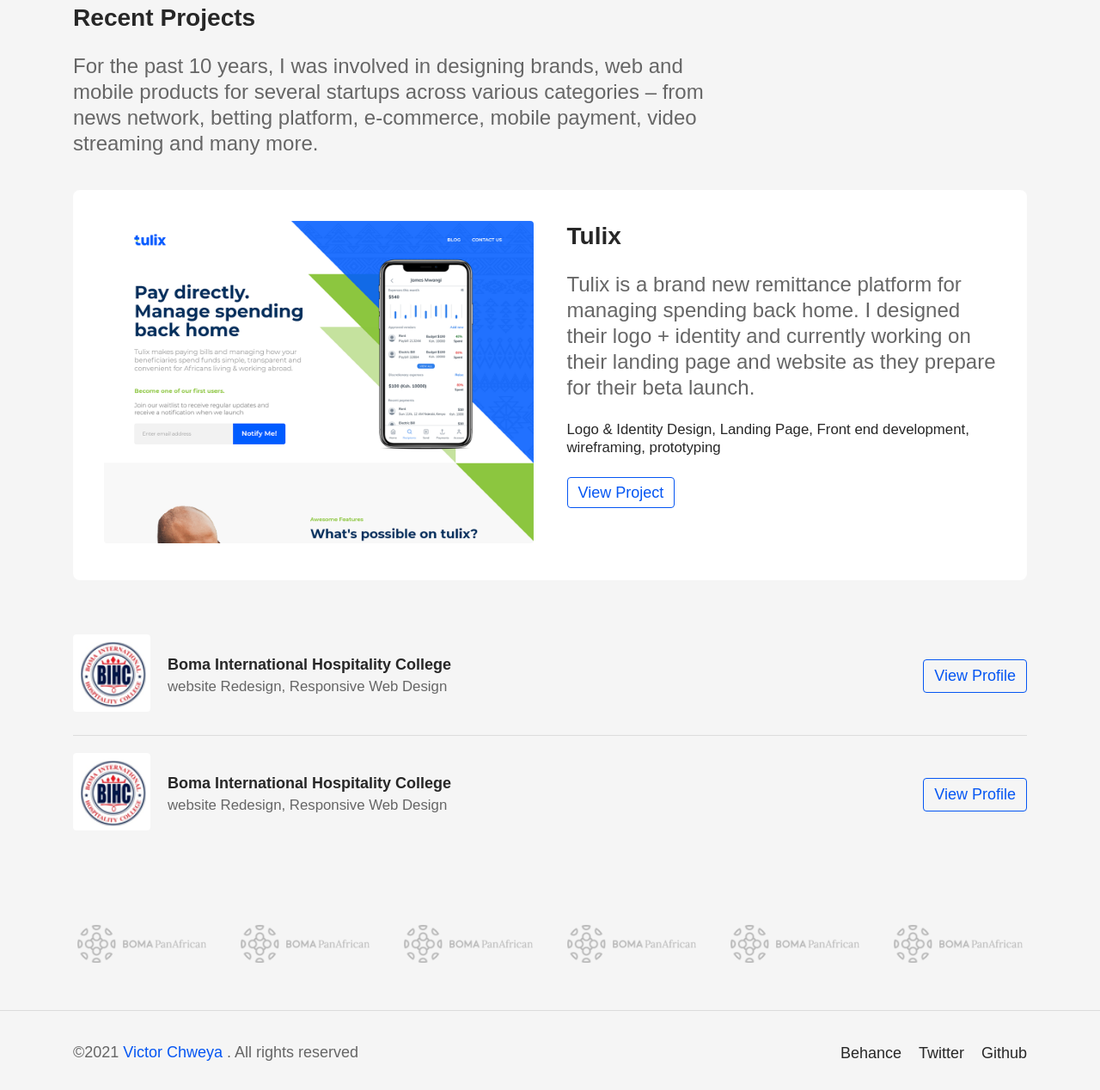
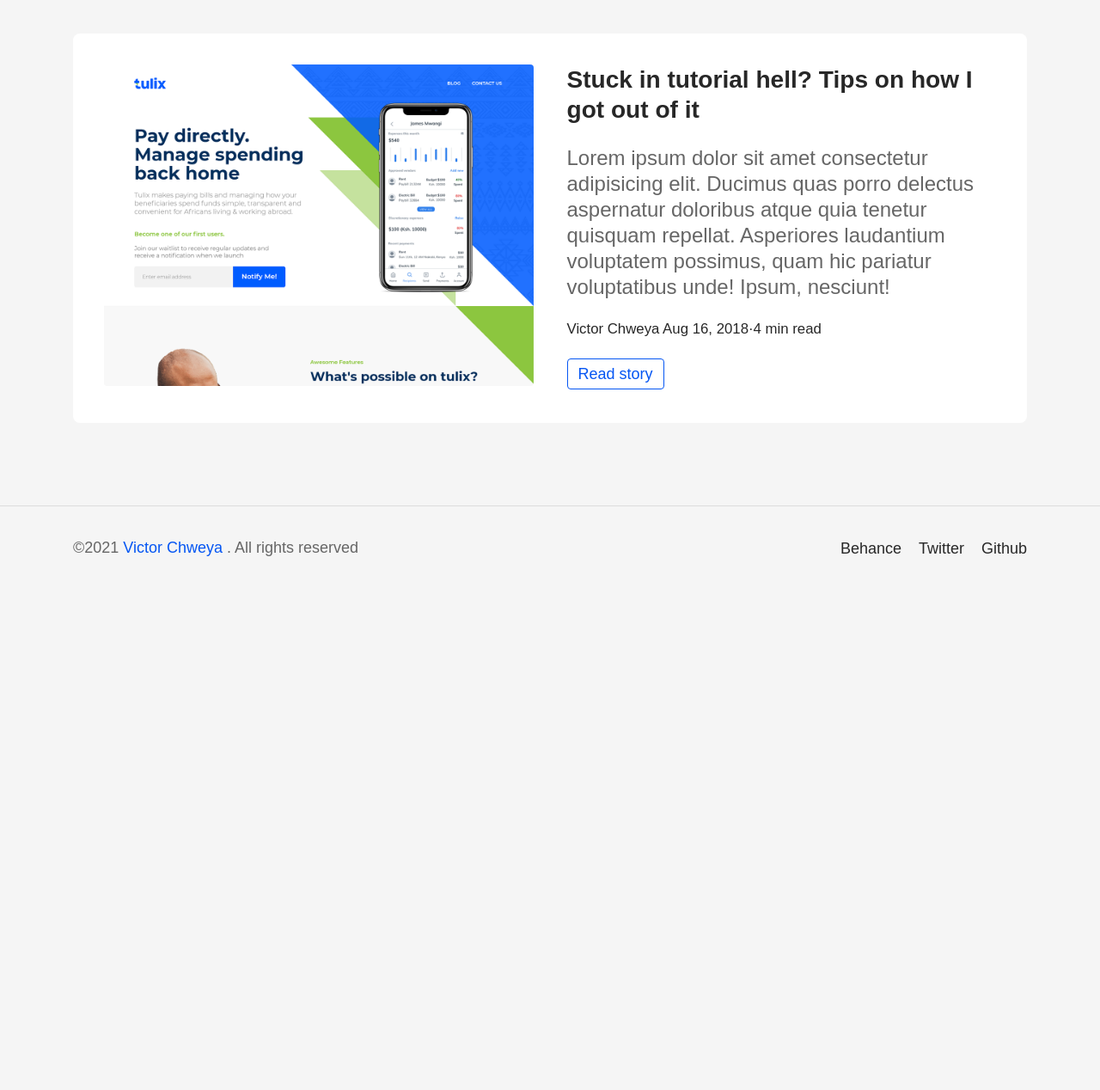
Before and after one commit to victor-chweya/victor-udacity-project-1, a plain HTML site: page blog.html in a window 1280 px wide. Shown: the part 719-1987 px from the top of the page at 86% size. After the commit the page ends 1400 px from the top, so only its background shows below. Drawn offline with Linux system fonts and the light colour scheme.

Commit message:
updated blog page

```diff
--- a/assets/css/style.css
+++ b/assets/css/style.css
@@ -83,7 +83,7 @@ hr {
     color: var(--black);
     margin: 0 10px;
     text-decoration: none;
-    font-size: .75rem;
+    font-size: 0.75rem;
 }
 .push-right {
     margin-left: auto;
@@ -125,7 +125,7 @@ main {
 .btn {
     background: var(--blue);
     color: white;
-    padding: .5rem 1rem;
+    padding: 0.5rem 1rem;
     border: 1px solid var(--blue);
     border-radius: 4px;
     text-align: center;
@@ -137,8 +137,8 @@ main {
     border: 1px solid var(--blue);
 }
 .btn-small {
-    padding: .3rem .5rem;
-    font-size: .75rem;
+    padding: 0.3rem 0.5rem;
+    font-size: 0.75rem;
 }
 .margin-top {
     margin-top: 2rem;
@@ -147,8 +147,9 @@ main {
     display: flex;
     flex-flow: column wrap;
     background: white;
-    padding: .5rem;
+    padding: 0.5rem;
     border-radius: 8px;
+    margin-bottom: 2rem;
 
 }
 .card > figure {
@@ -218,7 +219,7 @@ main {
     padding-bottom: 30px;
 }
 .copyright {
-    font-size: .75rem;
+    font-size: 0.75rem;
     margin-top: 5px;
 }
 
--- a/blog.html
+++ b/blog.html
@@ -3,9 +3,8 @@
 <head>
     <meta charset="UTF-8">
     <meta name="viewport" content="width=device-width, initial-scale=1.0">
-    <title>Victor Chweya - Designer & Front End Developer</title>
-    <!-- <link rel="preconnect" href="https://fonts.gstatic.com">
-    <link href="https://fonts.googleapis.com/css2?family=Noto+Sans:wght@400;700&display=swap" rel="stylesheet"> -->
+    <title>Victor Chweya - Blog</title>
+
     <link rel="stylesheet" href="./assets/css/style.css">
 </head>
 
@@ -23,81 +22,35 @@
     </header>
     <main class="container">
       <div class="col-two-thirds header">
-        <h1 class="lead-intro">Hello I'm Victor Chweya, a Designer and Front End Developer.</h1>
-        <p class="lead">I specialise in visual design, interaction design, brand identity design, user interface design, user experience design and core front end technologies HTML, CSS & Javascript. Able to take ideas from concept to production. Guitarist for <a href="https://parkinglotgrass.com" rel="noopener" target="_blank">Parkinglotgrass</a>.</p>
-        <a href="mailto:victorchwey@avicdesign.com" class="btn">Get In Touch</a>
-        <a href="./chweya-cv.pdf"class="btn btn-outline" download="Victor Chweya CV">Download CV</a>
+        <h1 class="lead-intro">Blog</h1>
       </div>
 
-    <figure class="profile-img">
-        <img src="./assets/img/chweya-profile-pic.jpg" alt="victor-chweya" class="img-responsive">
-    </figure>
 
-      <div class="col-two-thirds margin-top">
-        <h3>Recent Projects</h3>
-        <p>For the past 10 years, I was involved in designing brands, web and mobile products for several startups across various categories – from news network, betting platform, e-commerce, mobile payment, video streaming and many more.</p>
-    </div>
     <div class="col col-full">
         <div class="card">
             <figure>
                 <img src="./assets/img/portfolio/tulix.png" alt="" class="img-responsive">
             </figure>
             <div class="card-body">
-                <h3>Tulix</h3>
-                <p>Tulix is a brand new remittance platform for managing spending back home. I designed their logo + identity and currently working on their landing page and website as they prepare for their beta launch.</p>
-                <p class="meta">Logo & Identity Design, Landing Page, Front end development, wireframing, prototyping</p>
-                <a href="https://www.behance.net/gallery/111426711/Tulix-Landing-Page-Design" class="btn btn-outline btn-small" rel="noopener" target="_blank">View Project</a>
+                <h3>How I got into UI/UX Design and Front End Development</h3>
+                <p>It was in 2010 after working two years at Freight company straight out of university that I quit my job to figure out what I wanted to do with my life. I couldn't see myself working a desk job from 8 to 5 doing repetitive tasks.</p>
+                <p class="meta">Victor Chweya Aug 16, 2018·4 min read</p>
+                <a href="./blog-post-1.html" class="btn btn-outline btn-small">Read story</a>
+            </div>
+        </div>
+        <div class="card">
+            <figure>
+                <img src="./assets/img/portfolio/tulix.png" alt="" class="img-responsive">
+            </figure>
+            <div class="card-body">
+                <h3>Stuck in tutorial hell? Tips on how I got out of it</h3>
+                <p>Lorem ipsum dolor sit amet consectetur adipisicing elit. Ducimus quas porro delectus aspernatur doloribus atque quia tenetur quisquam repellat. Asperiores laudantium voluptatem possimus, quam hic pariatur voluptatibus unde! Ipsum, nesciunt!</p>
+                <p class="meta">Victor Chweya Aug 16, 2018·4 min read</p>
+                <a href="https://www.behance.net/gallery/111426711/Tulix-Landing-Page-Design" class="btn btn-outline btn-small" rel="noopener" target="_blank">Read story</a>
             </div>
         </div>
     </div>
-    <div class="col-full margin-top">
-        <div class="media">
-            <figure>
-                <img src="./assets/img/portfolio/bihc.png" alt="" class="img-responsive" >
-            </figure>
-            <div class="media-content">
-                <h4>Boma International Hospitality College</h4>
-                <p>website Redesign, Responsive Web Design</p>
-            </div>
 
-            <a href="https://www.behance.net/gallery/111426711/Tulix-Landing-Page-Design" class="btn btn-outline btn-small" rel="noopener" target="_blank">View Profile</a>
-
-        </div>
-        <div class="media">
-            <figure>
-                <img src="./assets/img/portfolio/bihc.png" alt="" class="img-responsive" >
-            </figure>
-            <div class="media-content">
-                <h4>Boma International Hospitality College</h4>
-                <p>website Redesign, Responsive Web Design</p>
-            </div>
-
-            <a href="https://www.behance.net/gallery/111426711/Tulix-Landing-Page-Design" class="btn btn-outline btn-small" rel="noopener" target="_blank">View Profile</a>
-
-        </div>
-    </div>
-    <div class="col-full margin-top">
-        <div class="partners">
-            <figure>
-                <img src="./assets/img/boma-panafrican.png" alt="" class="img-responsive">
-            </figure>
-            <figure>
-                <img src="./assets/img/boma-panafrican.png" alt="" class="img-responsive">
-            </figure>
-            <figure>
-                <img src="./assets/img/boma-panafrican.png" alt="" class="img-responsive">
-            </figure>
-            <figure>
-                <img src="./assets/img/boma-panafrican.png" alt="" class="img-responsive">
-            </figure>
-            <figure>
-                <img src="./assets/img/boma-panafrican.png" alt="" class="img-responsive">
-            </figure>
-            <figure>
-                <img src="./assets/img/boma-panafrican.png" alt="" class="img-responsive">
-            </figure>
-        </div>
-    </div>
     </main>
     <hr class="margin-top">
     <footer class="container  footer">
```
